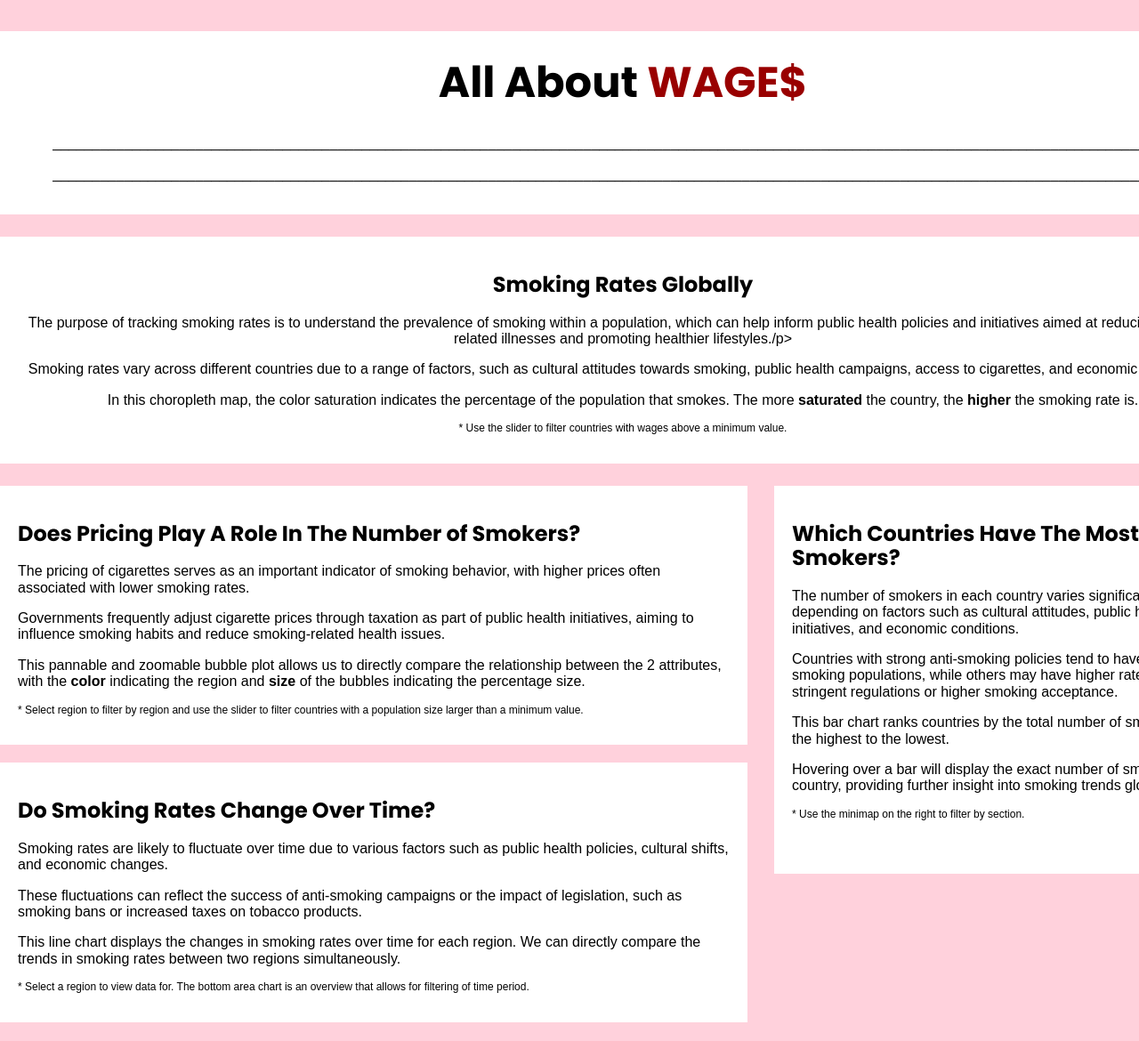
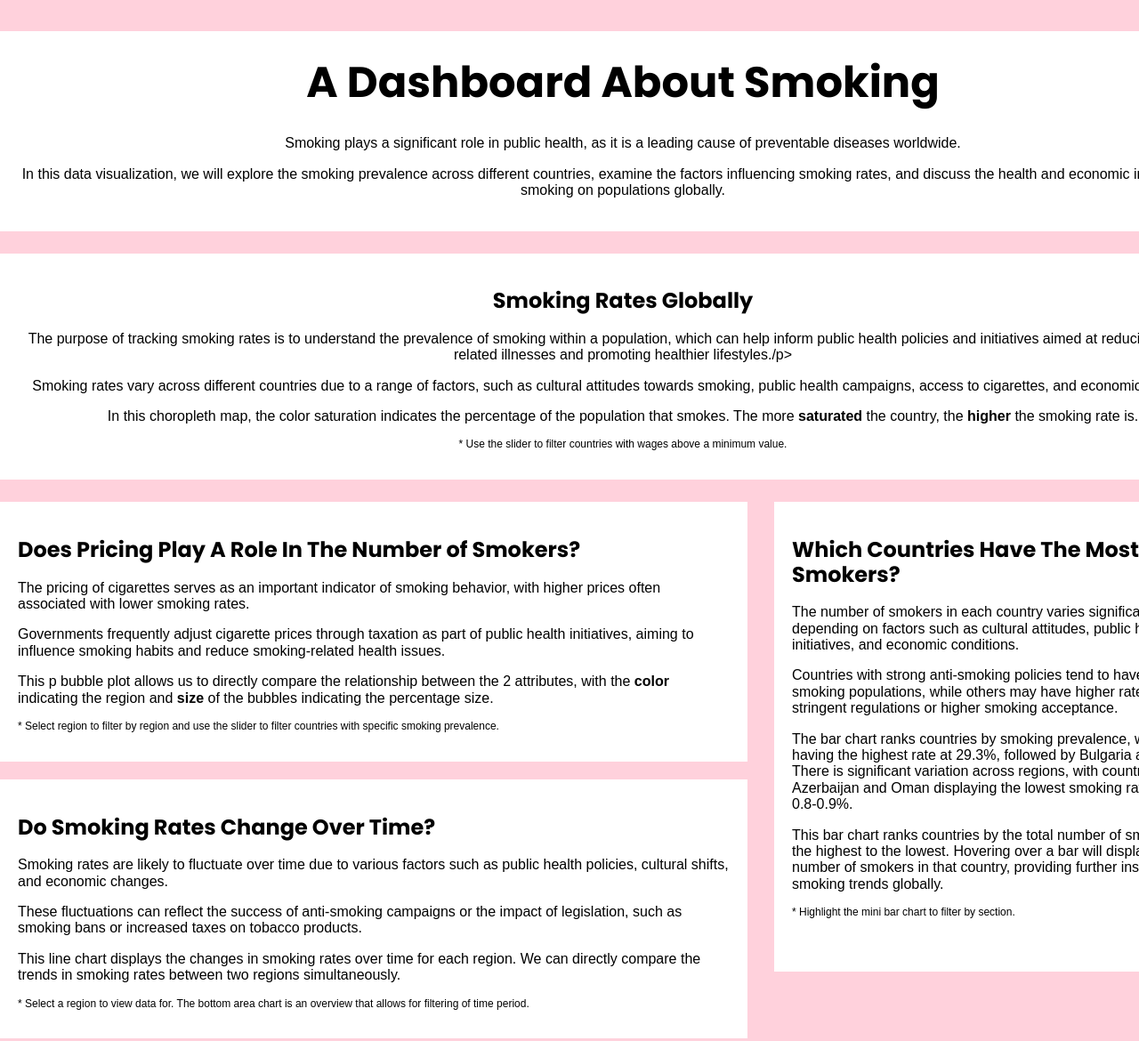
Before and after one commit to CaiHeShun/FIT3179A2, a plain HTML site: page index.html in a window 1280 px wide. Shown: the top 1170 px of the page at 89% size. Drawn offline with nearby package versions, Linux system fonts and the light colour scheme; a script that the page names is missing.

Commit message:
Update index.html

```diff
--- a/index.html
+++ b/index.html
@@ -30,9 +30,9 @@
         <!-- pure grid group -->
         <div class="pure-g" id="banner">
             <div class="pure-u-1-1 text-center">
-                <h1>All About <span style="color: #990000;">WAGE$</span></h1>
-                <p>________________________________________________________________________________________________________________________________________________</p>
-                <p>________________________________________________________________________________________________________________________________________________</p>
+                <h1>A Dashboard About Smoking</h1>
+                <p>Smoking plays a significant role in public health, as it is a leading cause of preventable diseases worldwide.</p>
+                <p>In this data visualization, we will explore the smoking prevalence across different countries, examine the factors influencing smoking rates, and discuss the health and economic implications of smoking on populations globally.</p>
             </div>
         </div>
         <!-- end pure grid group -->
@@ -44,7 +44,7 @@
                     <div class="description-left text-center">
                         <h2>Smoking Rates Globally</h2>
                         <p>The purpose of tracking smoking rates is to understand the prevalence of smoking within a population, which can help inform public health policies and initiatives aimed at reducing smoking-related illnesses and promoting healthier lifestyles./p>
-                        <p>Smoking rates vary across different countries due to a range of factors, such as cultural attitudes towards smoking, public health campaigns, access to cigarettes, and economic conditions._</p>
+                        <p>Smoking rates vary across different countries due to a range of factors, such as cultural attitudes towards smoking, public health campaigns, access to cigarettes, and economic conditions.</p>
                         <p>In this choropleth map, the color saturation indicates the percentage of the population that smokes. The more <b>saturated</b> the country, the <b>higher</b> the smoking rate is.</p>
                         <div id="small_text">
                             <p>* Use the slider to filter countries with wages above a minimum value.</p>
@@ -63,9 +63,9 @@
                     <h2>Does Pricing Play A Role In The Number of Smokers?</h2>
                     <p>The pricing of cigarettes serves as an important indicator of smoking behavior, with higher prices often associated with lower smoking rates.</p>
                     <p>Governments frequently adjust cigarette prices through taxation as part of public health initiatives, aiming to influence smoking habits and reduce smoking-related health issues.</p>
-                    <p>This pannable and zoomable bubble plot allows us to directly compare the relationship between the 2 attributes, with the <b>color</b> indicating the region and <b>size</b> of the bubbles indicating the percentage size.</p>
+                    <p>This p bubble plot allows us to directly compare the relationship between the 2 attributes, with the <b>color</b> indicating the region and <b>size</b> of the bubbles indicating the percentage size.</p>
                     <div id="small_text">
-                        <p>* Select region to filter by region and use the slider to filter countries with a population size larger than a minimum value.</p>
+                        <p>* Select region to filter by region and use the slider to filter countries with specific smoking prevalence.</p>
                     </div>
                     <div id="bubble_plot"></div>
                 </div>
@@ -85,10 +85,10 @@
                     <h2>Which Countries Have The Most Smokers?</h2>
                     <p>The number of smokers in each country varies significantly, depending on factors such as cultural attitudes, public health initiatives, and economic conditions. </p>
                     <p>Countries with strong anti-smoking policies tend to have lower smoking populations, while others may have higher rates due to less stringent regulations or higher smoking acceptance.</p>
-                    <p>This bar chart ranks countries by the total number of smokers, from the highest to the lowest.</p>
-                    <p>Hovering over a bar will display the exact number of smokers in that country, providing further insight into smoking trends globally.</p>
+                    <p>The bar chart ranks countries by smoking prevalence, with Kiribati having the highest rate at 29.3%, followed by Bulgaria and Chile. There is significant variation across regions, with countries like Azerbaijan and Oman displaying the lowest smoking rates, around 0.8-0.9%.</p>
+                    <p>This bar chart ranks countries by the total number of smokers, from the highest to the lowest. Hovering over a bar will display the exact number of smokers in that country, providing further insight into smoking trends globally.</p>
                     <div id="small_text">
-                        <p>* Use the minimap on the right to filter by section.</p>
+                        <p>* Highlight the mini bar chart to filter by section.</p>
                     </div>
                     <div id="bar_chart"></div>
                 </div>
```
